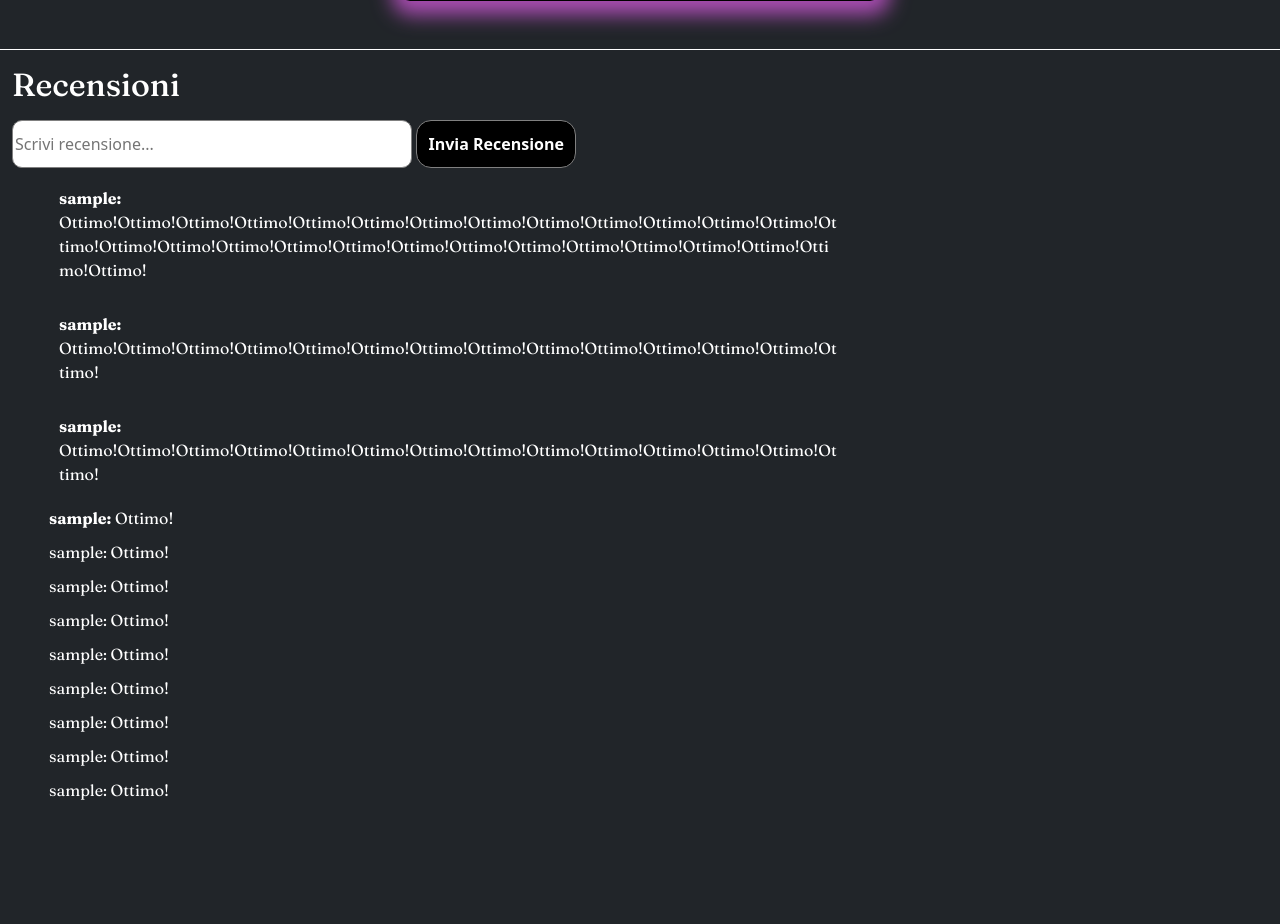
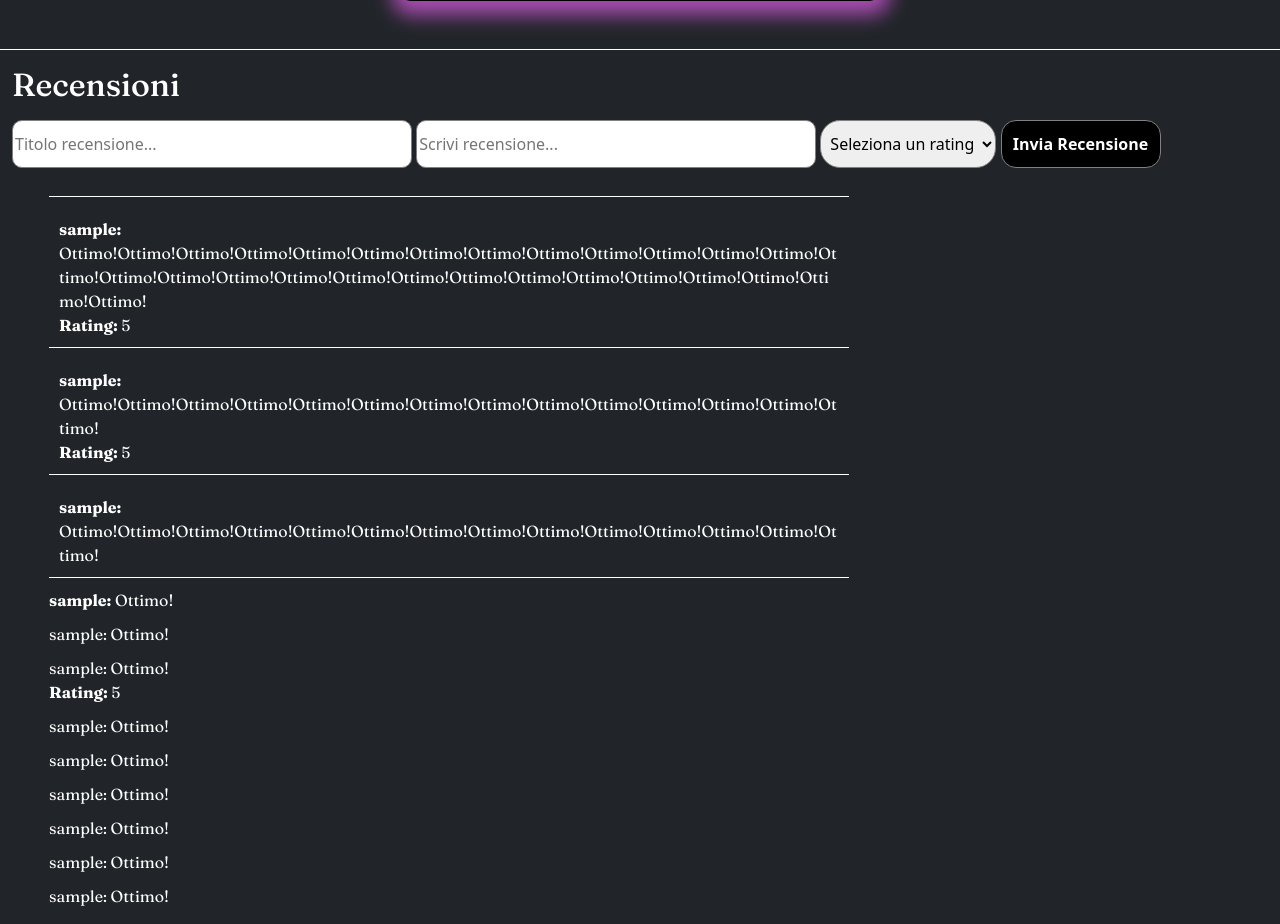
Before and after one commit to danilo-0508/ProjectWork, a Flask app: page /podcast_info in a window 1280 px wide. Shown: the part 1059-1983 px from the top of the page. Before the commit the page ends 1859 px from the top, so only its background shows below. Run offline with Flask 3, Linux system fonts and the light colour scheme; the visitor is signed in with stand-in values (Sample User, id 1).

Commit message:
recensioni

```diff
--- a/app.py
+++ b/app.py
@@ -148,5 +148,16 @@ def info():
     #podcast = execute_query('SELECT * FROM utenti WHERE utenti_ID = %s')
     return render_template('podcast_info.html', username=session['username'])
 
+@app.route('/recensione', methods=['GET', 'POST'])
+def recensione():
+    if request.method == 'POST':
+        titolo = request.form['titolo-recensione']
+        recensione = request.form['recensione']
+        rating = request.form['rating']
+        cursor.execute('INSERT INTO recensioni_sito (titolo, testo, voto) VALUES (%s, %s, %s)', (titolo, recensione, rating))
+        connection.commit()
+        return redirect(url_for('recensione'))
+    return render_template('podcast_info.html')
+
 if __name__ == '__main__':
     app.run(debug=True)
--- a/static/style.css
+++ b/static/style.css
@@ -255,6 +255,15 @@ ul li {
     word-wrap: break-word;
     padding: 10px;
     box-sizing: border-box;
+    border-bottom: 1px solid white;
+}
+
+.rating-field {
+    border-radius: 20px;
+    border: 1px solid gray;
+    width: 11rem;
+    height: 3rem;
+    text-align: center;
 }
 
 @media screen and (min-width: 992px) {
--- a/templates/home.html
+++ b/templates/home.html
@@ -93,7 +93,8 @@
                                         <div class="swiper-wrapper">
                                                 <!-- Slides -->
                                                 <div class="swiper-slide">
-                                                        <a class="text-decoration-none" href="/podcast_info">
+                                                        <a class="text-decoration-none" href="/podcast_info"
+                                                                target="_blank">
                                                                 <div class="d-flex justify-content-center">
                                                                         <img src="https://is1-ssl.mzstatic.com/image/thumb/Podcasts125/v4/5b/15/9a/5b159a9a-75ca-68f0-e04d-2fccd903dd8f/mza_8785418837150889604.jpg/600x600bb.jpg"
                                                                                 style="height: 15rem;" alt="slide">
--- a/templates/podcast_info.html
+++ b/templates/podcast_info.html
@@ -35,23 +35,38 @@
     <div class="container-fluid">
         <div class="recensioni">
             <h2 class="testo-bianco mt-3">Recensioni</h2>
-            <form class="my-2" action="">
-                <input class="recensione-field" type="text" placeholder="Scrivi recensione...">
+            <form class="my-2" action="{{url_for('recensione')}}" method="post">
+                <input id="titolo-recensione" name="titolo-recensione" class="recensione-field" type="text"
+                    placeholder="Titolo recensione..." required>
+                <input id="recensione" name="recensione" class="recensione-field" type="text"
+                    placeholder="Scrivi recensione..." required>
+                <select class="rating-field" name="rating" id="rating" required>
+                    <option value="">Seleziona un rating</option>
+                    <option value="1">1</option>
+                    <option value="2">2</option>
+                    <option value="3">3</option>
+                    <option value="4">4</option>
+                    <option value="5">5</option>
+                </select>
                 <button class="recensione-button mt-2"><b>Invia Recensione</b></button>
             </form>
             <ul class="testo-bianco">
+                <li class="text-box"></li>
                 <li class="text-box"><b>{{username}}: </b>
                     Ottimo!Ottimo!Ottimo!Ottimo!Ottimo!Ottimo!Ottimo!Ottimo!Ottimo!Ottimo!Ottimo!Ottimo!Ottimo!Ottimo!Ottimo!Ottimo!Ottimo!Ottimo!Ottimo!Ottimo!Ottimo!Ottimo!Ottimo!Ottimo!Ottimo!Ottimo!Ottimo!Ottimo!
+                    <div><b>Rating: </b>5</div>
                 </li>
                 <li class="text-box"><b>{{username}}: </b>
                     Ottimo!Ottimo!Ottimo!Ottimo!Ottimo!Ottimo!Ottimo!Ottimo!Ottimo!Ottimo!Ottimo!Ottimo!Ottimo!Ottimo!
+                    <div><b>Rating: </b>5</div>
                 </li>
                 <li class="text-box"><b>{{username}}: </b>
                     Ottimo!Ottimo!Ottimo!Ottimo!Ottimo!Ottimo!Ottimo!Ottimo!Ottimo!Ottimo!Ottimo!Ottimo!Ottimo!Ottimo!
                 </li>
                 <li><b>{{username}}:</b> Ottimo!</li>
                 <li>{{username}}: Ottimo!</li>
-                <li>{{username}}: Ottimo!</li>
+                <li>{{username}}: Ottimo!<div><b>Rating: </b>5</div>
+                </li>
                 <li>{{username}}: Ottimo!</li>
                 <li>{{username}}: Ottimo!</li>
                 <li>{{username}}: Ottimo!</li>
```
